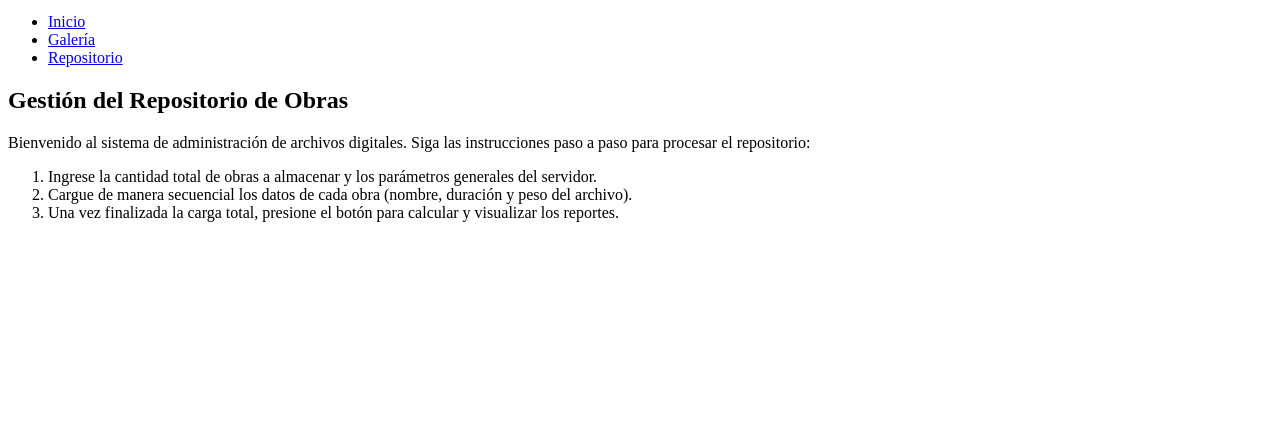
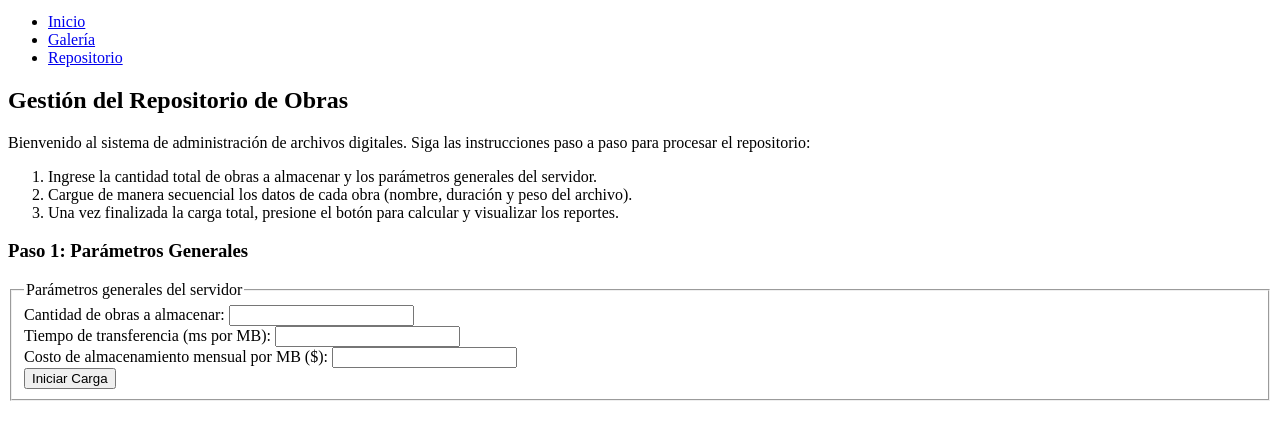
Before and after one commit to ambarroberto/Recuperatorio-Segundo-Parcial, a plain HTML site: page HTML/pagtres.html in a window 1280 px wide. Shown: the part 101-540 px from the top of the page. Drawn offline with Linux system fonts and the light colour scheme.

Commit message:
configuracion parametros

```diff
--- a/HTML/pagtres.html
+++ b/HTML/pagtres.html
@@ -39,5 +39,28 @@
       </ol>
     </section>
 
+     <section class="bloque-formulario">
+      <h3 class="titulo-google-font">Paso 1: Parámetros Generales</h3>
+      <form id="form-configuracion" novalidate>
+        <fieldset id="fieldset-configuracion">
+          <legend class="visualmente-oculto">Parámetros generales del servidor</legend>
+          <div class="campo-form">
+            <label for="cant-obras">Cantidad de obras a almacenar:</label>
+            <input type="number" id="cant-obras" min="1" step="1" required>
+          </div>
+          <div class="campo-form">
+            <label for="tiempo-transf">Tiempo de transferencia (ms por MB):</label>
+            <input type="number" id="tiempo-transf" min="0.01" step="any" required>
+          </div>
+          <div class="campo-form">
+            <label for="costo-mb">Costo de almacenamiento mensual por MB ($):</label>
+            <input type="number" id="costo-mb" min="0.01" step="any" required>
+          </div>
+          <p id="error-configuracion" class="mensaje-error" role="alert" hidden></p>
+          <button type="submit" id="btn-iniciar" class="btn-destacado">Iniciar Carga</button>
+        </fieldset>
+      </form>
+    </section>
+
 </body>
 </html>
```
